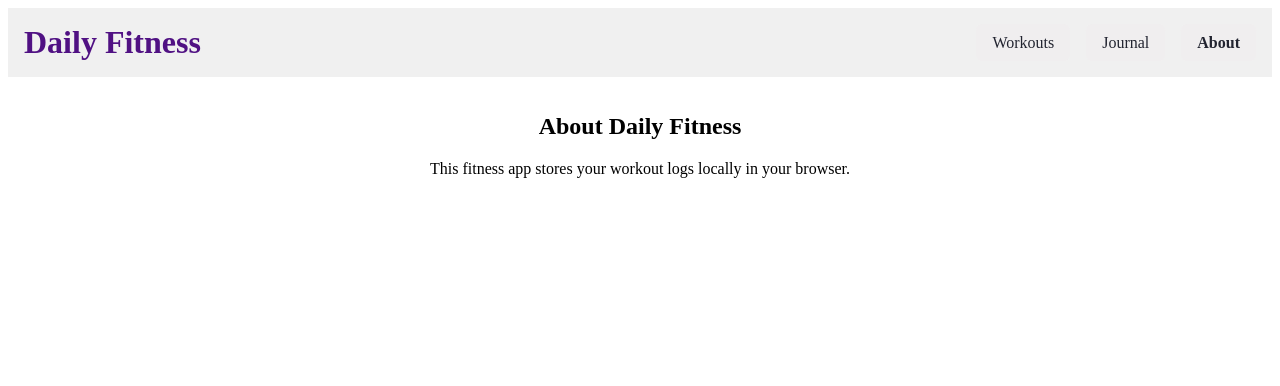
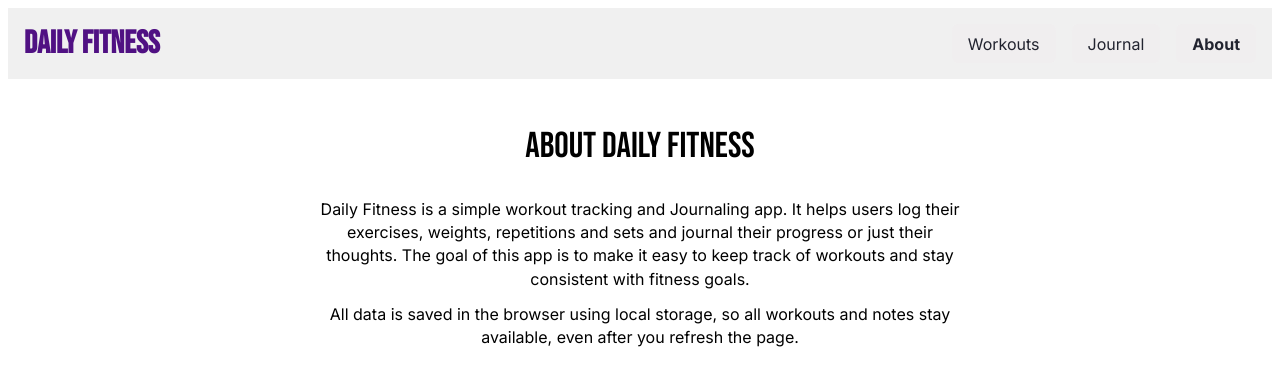
Before and after one commit to Olenka2101/fitnessApp, a React (Vite) app: page /about in a window 1280 px wide. Shown: the top 386 px of the page. Built offline with nearby package versions, Linux system fonts and the light colour scheme.

Commit message:
final touches

```diff
--- a/src/components/WorkoutForm.jsx
+++ b/src/components/WorkoutForm.jsx
@@ -37,7 +37,7 @@ export default function WorkoutForm({ onAdd, initialData = null }) {
       !sets ||
       Number(sets) < 1
     ) {
-      setError("Load must be >= 0 and reps/sets must be >= 1.");
+      setError("Load must be >= 0 and reps/sets must be >= 1");
       return;
     }
 
--- a/src/components/journal/JournalForm.jsx
+++ b/src/components/journal/JournalForm.jsx
@@ -33,7 +33,6 @@ export default function JournalForm({ onAdd }) {
         maxWidth: 400,
       }}
     >
-      <h3 style={{ textAlign: "center" }}>My Daily Journal</h3>
       <label
         htmlFor="journal-text"
         style={{ display: "block", marginBottom: "0.625em" }}
@@ -78,9 +77,9 @@ export default function JournalForm({ onAdd }) {
           textAlign: "center",
         }}
       >
-        <option value="happy">Happy</option>
-        <option value="neutral">Neutral</option>
-        <option value="sad">Sad</option>
+        <option value="happy">I am Happy</option>
+        <option value="neutral">I am OK</option>
+        <option value="sad">I am Sad</option>
       </select>
       <button
         type="submit"
--- a/src/index.css
+++ b/src/index.css
@@ -1,3 +1,20 @@
+@import url("https://fonts.googleapis.com/css2?family=Bebas+Neue&family=Inter:wght@400;500;600;700&display=swap");
+
+html,
+body,
+#root {
+  font-family: "Inter", sans-serif;
+}
+
+h1,
+h2,
+h3,
+h4,
+h5,
+h6 {
+  font-family: "Bebas Neue", sans-serif;
+}
+
 nav a.active {
   font-weight: 700;
   text-decoration: underline;
--- a/src/pages/About.jsx
+++ b/src/pages/About.jsx
@@ -1,8 +1,27 @@
 export default function About() {
   return (
-    <section>
-      <h2>About Daily Fitness</h2>
-      <p>This fitness app stores your workout logs locally in your browser.</p>
+    <section
+      style={{
+        textAlign: "center",
+        maxWidth: "40rem",
+        margin: "0 auto",
+        padding: "0 1rem",
+      }}
+    >
+      <h2 style={{ fontWeight: 500, fontSize: "2.25rem" }}>
+        About Daily Fitness
+      </h2>
+      <p style={{ marginBottom: "0.75rem", lineHeight: 1.45 }}>
+        Daily Fitness is a simple workout tracking and Journaling app. It helps
+        users log their exercises, weights, repetitions and sets and journal
+        their progress or just their thoughts. The goal of this app is to make
+        it easy to keep track of workouts and stay consistent with fitness
+        goals.
+      </p>
+      <p style={{ marginTop: 0, lineHeight: 1.45 }}>
+        All data is saved in the browser using local storage, so all workouts
+        and notes stay available, even after you refresh the page.
+      </p>
     </section>
   );
 }
--- a/src/pages/Journal.jsx
+++ b/src/pages/Journal.jsx
@@ -75,7 +75,7 @@ export default function Journal() {
 
   return (
     <section style={{ textAlign: "center" }}>
-      <h2>Journal</h2>
+      <h2 style={{ fontWeight: 400, fontSize: "2rem" }}>My Daily Journal</h2>
       <JournalForm onAdd={addEntry} />
       {entries.length === 0 ? (
         <p>No journal entries yet.</p>
@@ -118,25 +118,40 @@ export default function Journal() {
                       width: "100%",
                       padding: "8px",
                       boxSizing: "border-box",
+                      textAlign: "center",
                     }}
                   />
-                  <div style={{ marginTop: "0.5em" }}>
+                  <div style={{ marginTop: "0.5em", textAlign: "center" }}>
                     <label>
                       Mood:{" "}
                       <select
                         value={editMood}
                         onChange={(event) => setEditMood(event.target.value)}
+                        style={{ textAlign: "center" }}
                       >
-                        <option value="happy">Happy</option>
-                        <option value="neutral">Neutral</option>
-                        <option value="sad">Sad</option>
+                        <option value="happy" style={{ textAlign: "center" }}>
+                          I am Happy
+                        </option>
+                        <option value="neutral" style={{ textAlign: "center" }}>
+                          I am OK
+                        </option>
+                        <option value="sad" style={{ textAlign: "center" }}>
+                          I am Sad
+                        </option>
                       </select>
                     </label>
                   </div>
-                  <div style={{ marginTop: "0.75em" }}>
+                  <div
+                    style={{
+                      marginTop: "0.75em",
+                      display: "flex",
+                      justifyContent: "center",
+                      gap: "0.5em",
+                    }}
+                  >
                     <button
                       onClick={() => saveEdit(e.id)}
-                      style={{ marginRight: "0.5em", ...buttonStyle }}
+                      style={{ ...buttonStyle }}
                     >
                       Save
                     </button>
@@ -148,7 +163,8 @@ export default function Journal() {
               ) : (
                 <div>
                   <div style={{ marginBottom: "0.5em" }}>
-                    {new Date(e.createdAt).toLocaleString()} — {e.mood}
+                    {new Date(e.createdAt).toLocaleString()} —{" "}
+                    {e.mood === "neutral" ? "I am ok" : e.mood}
                   </div>
                   <div style={{ marginBottom: "0.75em" }}>{e.text}</div>
                   <div
--- a/src/pages/Workouts.jsx
+++ b/src/pages/Workouts.jsx
@@ -24,7 +24,7 @@ export default function Workouts() {
 
   return (
     <section>
-      <h2>Workouts</h2>
+      <h2 style={{ fontWeight: 500, fontSize: "2.25rem" }}>Workouts</h2>
       <WorkoutForm onAdd={addWorkout} />
       <WorkoutList workouts={workouts} onDelete={deleteWorkout} />
     </section>
```
Also changed, not shown: 1 other file (tests, documents, lock files or other folders).
